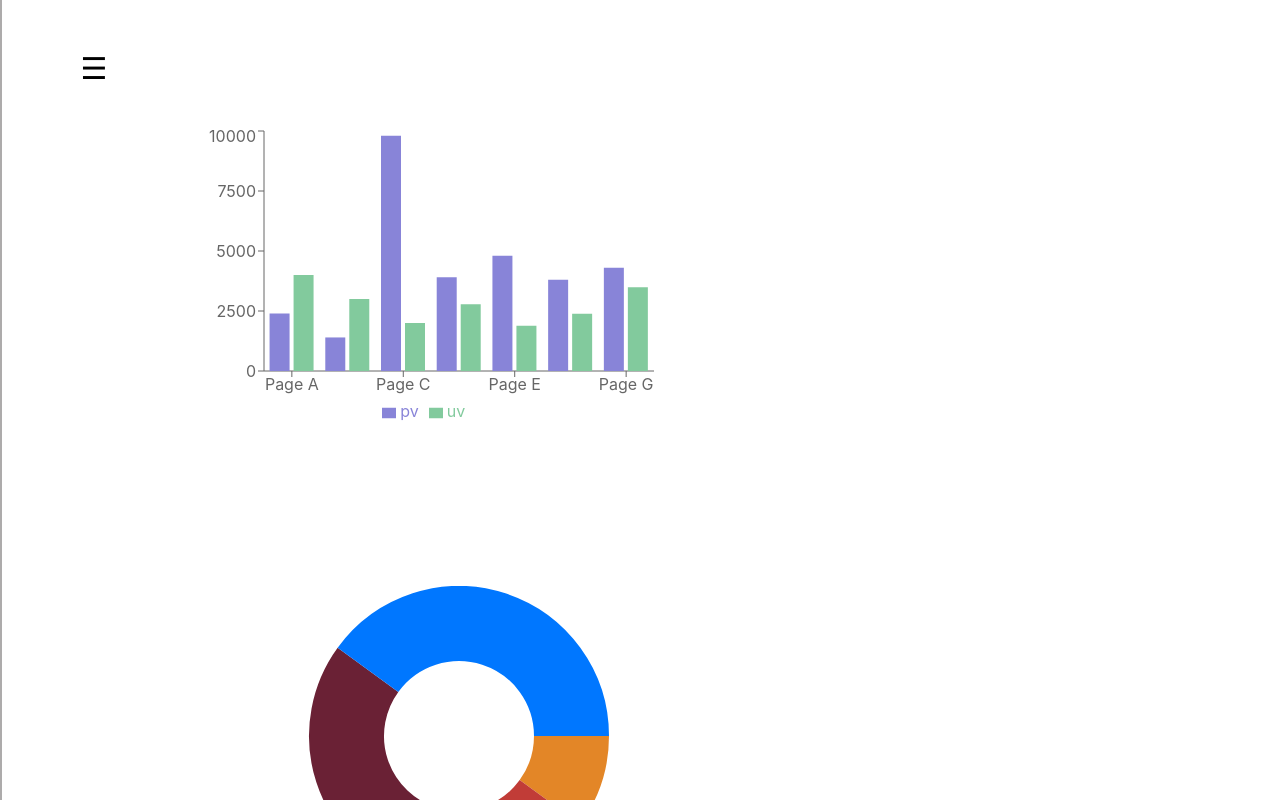
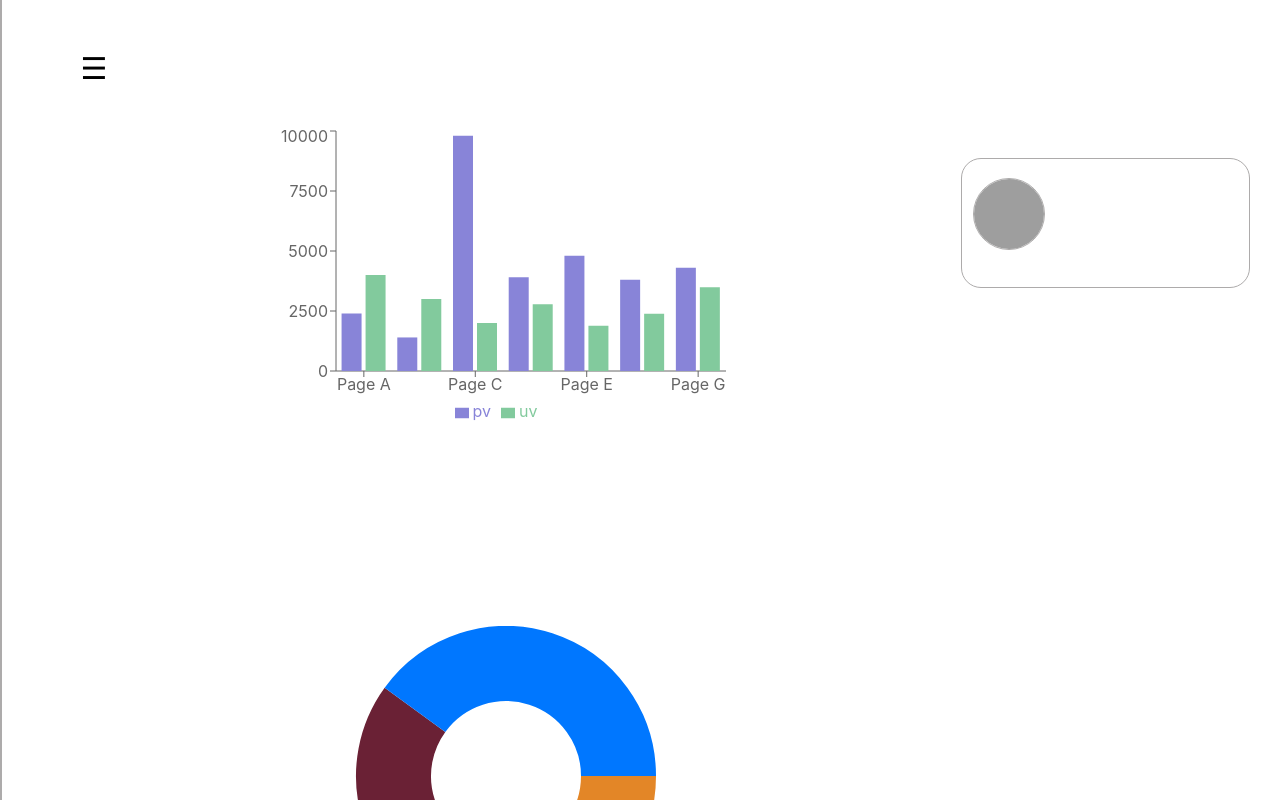
Before and after one commit to FranzGuanaco/ManagementApp, a React (Create React App) app in the folder management-app/: page /Vacancy in a window 1280 px wide. Shown: the top 800 px of the page. Built offline with nearby package versions, Linux system fonts and the light colour scheme; grey boxes are pictures that could not be loaded.

Commit message:
delete account node code implemented

```diff
--- a/management-app/src/Interface/Parameters.js
+++ b/management-app/src/Interface/Parameters.js
@@ -1,6 +1,7 @@
 import React, { Component } from 'react';
 import '../Style/ParametersStyle.css'
 import AlignMenuShorter from '../Menu/AlignMenuShorter';
+import axios from 'axios';
 
 class Parameters extends Component {
 
@@ -13,7 +14,10 @@ class Parameters extends Component {
             password: '',
           isModalPasswordOpen: false,
             username2: '',
-            password2: ''
+            password2: '',
+          isModalDeleteOpen: false,
+            username3: '',
+            password3: '',
         };
       }
 
@@ -31,6 +35,14 @@ class Parameters extends Component {
 
       closeModalPassword = () => {
         this.setState({ isModalPasswordOpen: false });
+      }
+
+      DeleteRequest = () => {
+        this.setState({ isModalDeleteOpen: true });
+      }
+
+      CloseDeleteRequest = () => {
+        this.setState({ isModalDeleteOpen: false });
       }
 
       handleInputChange = (event) => {
@@ -70,6 +82,20 @@ class Parameters extends Component {
         this.closeModalAdmin();
       }
 
+      handleSubmit3= () => {
+        const { username3, password3 } = this.state;
+        // Faites quelque chose avec les informations de l'utilisateur
+        axios.get("http://localhost:3001/delete")
+        .then((response) => {
+          console.log('junior supp')
+        })
+        .catch((error) => {
+          console.log('erreur')
+        });
+        console.log(`Acompte de ${username3} au mot de passe : ${password3} supprimé`);
+        this.CloseDeleteRequest();
+      }
+
         LogOutRequest = (e) => {
             alert('êtes vous sûr de vouloir vous déconnecter ?')
 
@@ -77,6 +103,7 @@ class Parameters extends Component {
   render() {
     const { isModalAdminOpen, username, password } = this.state;
     const { isModalPasswordOpen, username2, password2 } = this.state;
+    const { isModalDeleteOpen, username3, password3 } = this.state;
 
     return (
       <div className="staffing">
@@ -112,9 +139,14 @@ class Parameters extends Component {
       <div class="OptionText">{this.props.text || Parameters.defaultProps.text}</div>
     </div>
 
+    <div class="Paramcontainer" onClick={this.DeleteRequest}>
+      <div class="OptionTitle">Delete account</div>
+      <div class="OptionText">{this.props.text || Parameters.defaultProps.text}</div>
+    </div>
 
 
-    {isModalAdminOpen && (
+
+{isModalAdminOpen && (
           <div className="modal">
             <div className="modal-content">
               <span className="close" onClick={this.closeModalAdmin}>&times;</span>
@@ -142,6 +174,20 @@ class Parameters extends Component {
           </div>
         )}
 
+{isModalDeleteOpen && (
+          <div className="modal">
+            <div className="modal-content">
+              <span className="close" onClick={this.CloseDeleteRequest}>&times;</span>
+              <h2>Mot de passe:</h2>
+              <label htmlFor="username">Ancien mot de passe :</label>
+              <input type="text" id="username2" className='inputAddAdmin' name="username3" value={username3} onChange={this.handleInputChange} />
+              <label htmlFor="password">Nouveau mot de passe :</label>
+              <input type="password" id="password2" className='inputAddAdmin' name="password3" value={password3} onChange={this.handleInputChange} />
+              <button onClick={this.handleSubmit3}>Valider</button>
+            </div>
+          </div>
+        )}
+
    </div>
 
 
--- a/management-app/src/Interface/Vacancy.js
+++ b/management-app/src/Interface/Vacancy.js
@@ -4,23 +4,33 @@ import { Link } from "react-router-dom";
 import AlignMenu from "../Menu/AlignMenu";
 import Pie from "../PieChart";
 import BoxVacancy from "../Box/BoxVacancy";
-import { BarChart, Bar, XAxis, YAxis, CartesianGrid, Tooltip, Legend } from 'recharts';
-
+import {
+  BarChart,
+  Bar,
+  XAxis,
+  YAxis,
+  CartesianGrid,
+  Tooltip,
+  Legend,
+} from "recharts";
 
 class Vacancy extends React.Component {
   render() {
     const data = [
-        { name: 'Page A', uv: 4000, pv: 2400, amt: 2400 },
-        { name: 'Page B', uv: 3000, pv: 1398, amt: 2210 },
-        { name: 'Page C', uv: 2000, pv: 9800, amt: 2290 },
-        { name: 'Page D', uv: 2780, pv: 3908, amt: 2000 },
-        { name: 'Page E', uv: 1890, pv: 4800, amt: 2181 },
-        { name: 'Page F', uv: 2390, pv: 3800, amt: 2500 },
-        { name: 'Page G', uv: 3490, pv: 4300, amt: 2100 },
+      { name: "Page A", uv: 4000, pv: 2400, amt: 2400 },
+      { name: "Page B", uv: 3000, pv: 1398, amt: 2210 },
+      { name: "Page C", uv: 2000, pv: 9800, amt: 2290 },
+      { name: "Page D", uv: 2780, pv: 3908, amt: 2000 },
+      { name: "Page E", uv: 1890, pv: 4800, amt: 2181 },
+      { name: "Page F", uv: 2390, pv: 3800, amt: 2500 },
+      { name: "Page G", uv: 3490, pv: 4300, amt: 2100 },
     ];
 
     return (
-        <div className="Vacancy" style={{ display: 'flex', flexDirection: 'column' }}>
+      <div
+        className="Vacancy"
+        style={{ display: "flex", flexDirection: "column" }}
+      >
         <AlignMenu
           bottom="44px"
           buttonText="Home"
@@ -39,7 +49,15 @@ class Vacancy extends React.Component {
           links6="/"
         />
 
-          <div style={{ display: 'flex', justifyContent: 'center', margin: '10px', marginRight: '33%' }}>
+        <div
+          style={{
+            display: "flex",
+            justifyContent: "space-around",
+            alignItems: "flex-start",
+            marginTop: "10px",
+            marginLeft: '20%'
+          }}
+        >
           <div>
             <BarChart
               width={500}
@@ -59,15 +77,18 @@ class Vacancy extends React.Component {
               <Bar dataKey="pv" fill="#8884d8" />
               <Bar dataKey="uv" fill="#82ca9d" />
             </BarChart>
+            <div style={{ marginTop: '40%' }}>
+              <Pie />
             </div>
           </div>
-          <div style={{ display: 'flex', justifyContent: 'center', margin: '150px', marginRight: '40%' }}>
-              <Pie />
+          <div style={{ marginLeft: '20%', width: '600vw', height: '40vw'}}>
+            <BoxVacancy
+              width="90%"
+              height="25%"
+              style={{ alignSelf: "flex-start", marginRight: "10px" }}
+            />
           </div>
-            <div style={{ display: 'flex', justifyContent: 'center', marginTop: '20px', marginRight: '90%', width: '60vw', height: '44vw' }}>
-                <BoxVacancy width="60%" height="25%" style={{ alignSelf: 'flex-start', marginRight: '10px' }} />
         </div>
-
       </div>
     );
   }
```
Also changed, not shown: management-app/database.js (+10 -3 lines). Lines whose indentation alone changed are shown as unchanged.
